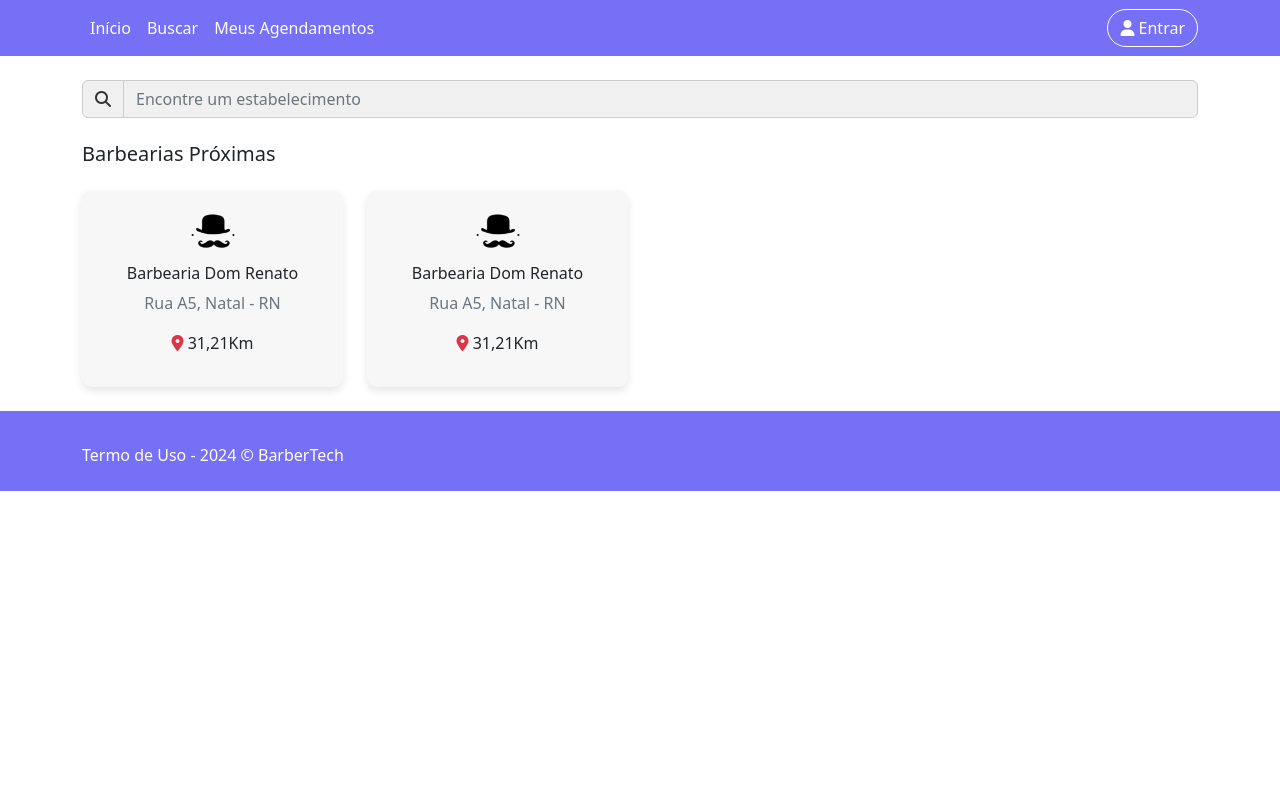
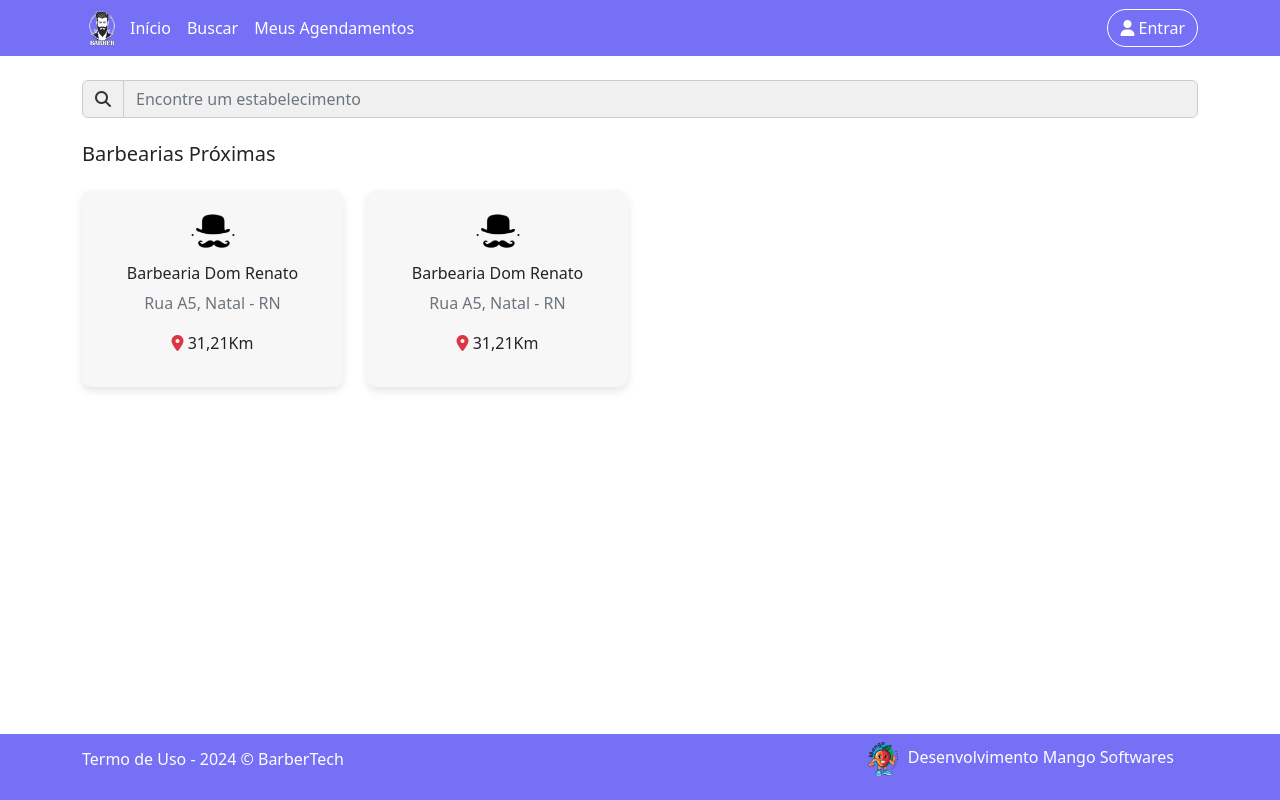
Before and after one commit to leomauricio7/front-barbertech, an Angular app: page /home in a window 1280 px wide. Built offline with nearby package versions, Linux system fonts and the light colour scheme.

Commit message:
add icon

```diff
--- a/src/app/components/footer/footer.component.html
+++ b/src/app/components/footer/footer.component.html
@@ -1,7 +1,13 @@
 <footer class="footer navbar navbar-expand-lg colorDefault navbar-fixed navbar-bottom">
   <div class="container">
-    <div class="text-left mt-4" style="color: white">
-      <p>Termo de Uso - 2024 &copy; BarberTech</p>
+    <div class="row text-white">
+      <div class="col text-left">
+        <p>Termo de Uso - 2024 &copy; BarberTech</p>
+      </div>
+      <div class="col text-right">
+        <p class="info-company"><img src="assets/images/logo-empresa.png" alt="BarberTech">Desenvolvimento Mango
+          Softwares</p>
+      </div>
     </div>
   </div>
 </footer>
--- a/src/app/components/footer/footer.component.scss
+++ b/src/app/components/footer/footer.component.scss
@@ -1,5 +1,22 @@
 .footer{
   position: absolute;
-  //bottom: 0px;
+  bottom: 0px;
   width: 100%;
 }
+
+.info-company{
+  img{
+    width: 30px;
+    margin-right: 10px;
+  }
+}
+
+.row{
+  justify-content:space-between ;
+  align-items: center;
+  width: 100%;
+}
+
+.text-right{
+  text-align: right;
+}
--- a/src/app/components/nav-bar/nav-bar.component.html
+++ b/src/app/components/nav-bar/nav-bar.component.html
@@ -1,6 +1,6 @@
 <nav class="navbar navbar-expand-lg colorDefault">
   <div class="container">
-    <img src="" alt="">
+    <img src="assets/images/logo.png" alt="BarberTEch" width="40px">
 
     <button class="navbar-toggler" type="button" data-bs-toggle="collapse" data-bs-target="#navbarSupportedContent"
       aria-controls="navbarSupportedContent" aria-expanded="false" aria-label="Toggle navigation">
--- a/src/index.html
+++ b/src/index.html
@@ -6,7 +6,7 @@
   <title>BarberTech - Sistema</title>
   <base href="/">
   <meta name="viewport" content="width=device-width, initial-scale=1">
-  <link rel="icon" type="image/x-icon" href="logo.png">
+  <link rel="icon" type="image/x-icon" href="assets/images/logo.png">
   <link rel="stylesheet" href="https://cdnjs.cloudflare.com/ajax/libs/font-awesome/6.1.1/css/all.min.css" />
   <link href="https://cdn.jsdelivr.net/npm/bootstrap@5.2.3/dist/css/bootstrap.min.css" rel="stylesheet"
     integrity="sha384-rbsA2VBKQhggwzxH7pPCaAqO46MgnOM80zW1RWuH61DGLwZJEdK2Kadq2F9CUG65" crossorigin="anonymous">
```
Also changed, not shown: src/assets/images/logo-empresa.png (added), src/assets/images/logo.png (added).
